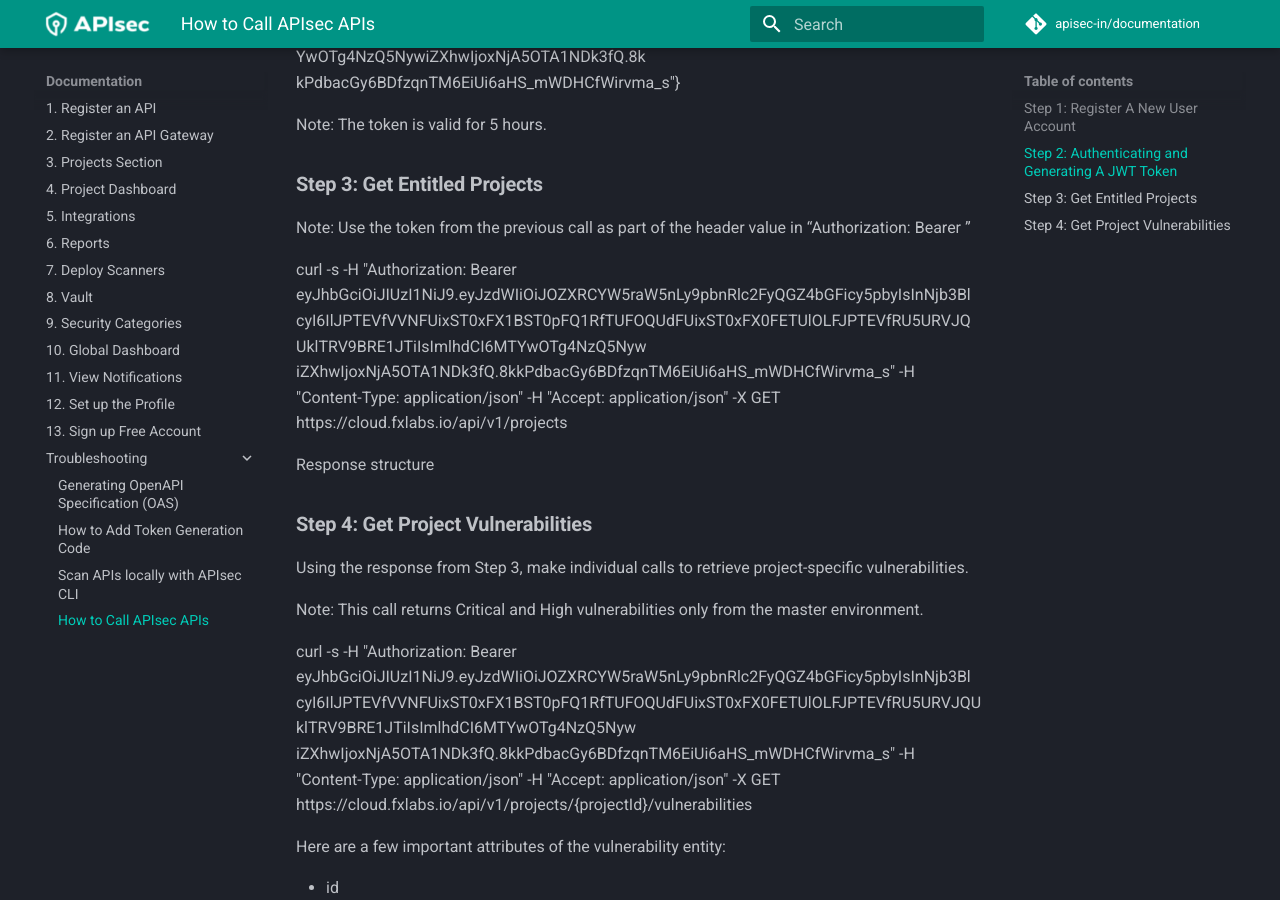
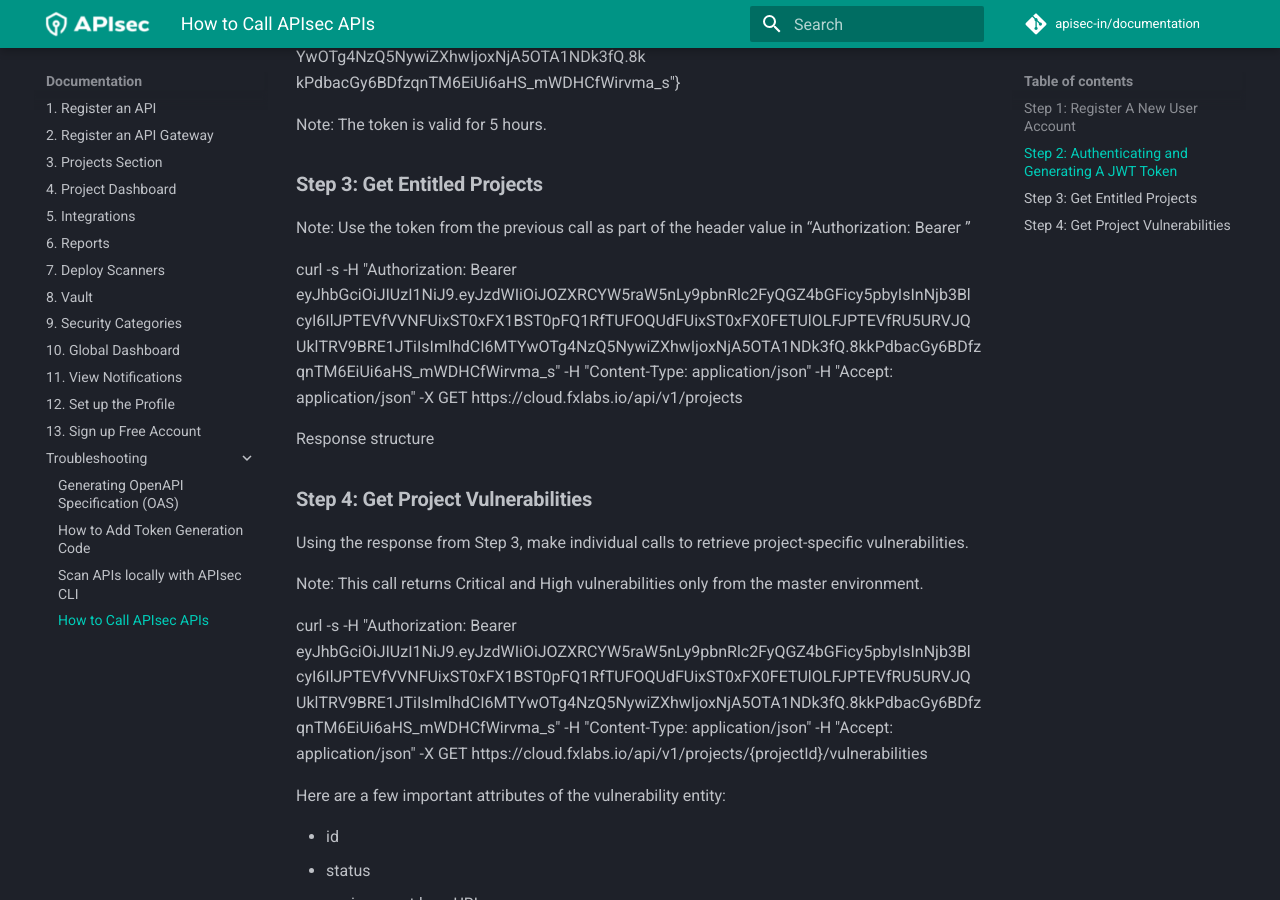
Before and after one commit to apisec-inc/documentation, an MkDocs documentation site: the page built from docs/Call APIsec APIs.md, in a window 1280 px wide and 900 px high, scrolled down 496 px. Built offline with MkDocs 1.6.1 and Material for MkDocs 9.7.7, drawn with Linux system fonts in a browser that asks for light colours; comment, search, counter and statistics services are not loaded.

Commit message:
Update Call APIsec APIs.md

```diff
--- a/docs/Call APIsec APIs.md
+++ b/docs/Call APIsec APIs.md
@@ -25,8 +25,8 @@
 
 curl -s -H "Authorization: Bearer eyJhbGciOiJIUzI1NiJ9.eyJzdWIiOiJOZXRCYW5raW5nLy9pbnRlc2FyQGZ4bGFicy5pbyIsInNjb3Bl
 cyI6IlJPTEVfVVNFUixST0xFX1BST0pFQ1RfTUFOQUdFUixST0xFX0FETUlOLFJPTEVfRU5URVJQ
-UklTRV9BRE1JTiIsImlhdCI6MTYwOTg4NzQ5Nyw
-iZXhwIjoxNjA5OTA1NDk3fQ.8kkPdbacGy6BDfzqnTM6EiUi6aHS_mWDHCfWirvma_s" -H "Content-Type: application/json" -H
+UklTRV9BRE1JTiIsImlhdCI6MTYwOTg4NzQ5NywiZXhwIjoxNjA5OTA1NDk3fQ.8kkPdbacGy6BDfzqnTM6EiUi6aHS_mWDHCfWirvma_s"
+-H "Content-Type: application/json" -H
 "Accept: application/json" -X GET https://cloud.fxlabs.io/api/v1/projects
 
 Response structure
@@ -38,8 +38,9 @@
 Note: This call returns Critical and High vulnerabilities only from the master environment.
 
 curl -s -H "Authorization: Bearer eyJhbGciOiJIUzI1NiJ9.eyJzdWIiOiJOZXRCYW5raW5nLy9pbnRlc2FyQGZ4bGFicy5pbyIsInNjb3Bl
-cyI6IlJPTEVfVVNFUixST0xFX1BST0pFQ1RfTUFOQUdFUixST0xFX0FETUlOLFJPTEVfRU5URVJQUklTRV9BRE1JTiIsImlhdCI6MTYwOTg4NzQ5Nyw
-iZXhwIjoxNjA5OTA1NDk3fQ.8kkPdbacGy6BDfzqnTM6EiUi6aHS_mWDHCfWirvma_s" -H "Content-Type: application/json" -H
+cyI6IlJPTEVfVVNFUixST0xFX1BST0pFQ1RfTUFOQUdFUixST0xFX0FETUlOLFJPTEVfRU5URVJQ
+UklTRV9BRE1JTiIsImlhdCI6MTYwOTg4NzQ5NywiZXhwIjoxNjA5OTA1NDk3fQ.8kkPdbacGy6BDfzqnTM6EiUi6aHS_mWDHCfWirvma_s"
+-H "Content-Type: application/json" -H
 "Accept: application/json" -X GET https://cloud.fxlabs.io/api/v1/projects/{projectId}/vulnerabilities
 
 Here are a few important attributes of the vulnerability entity:
```
